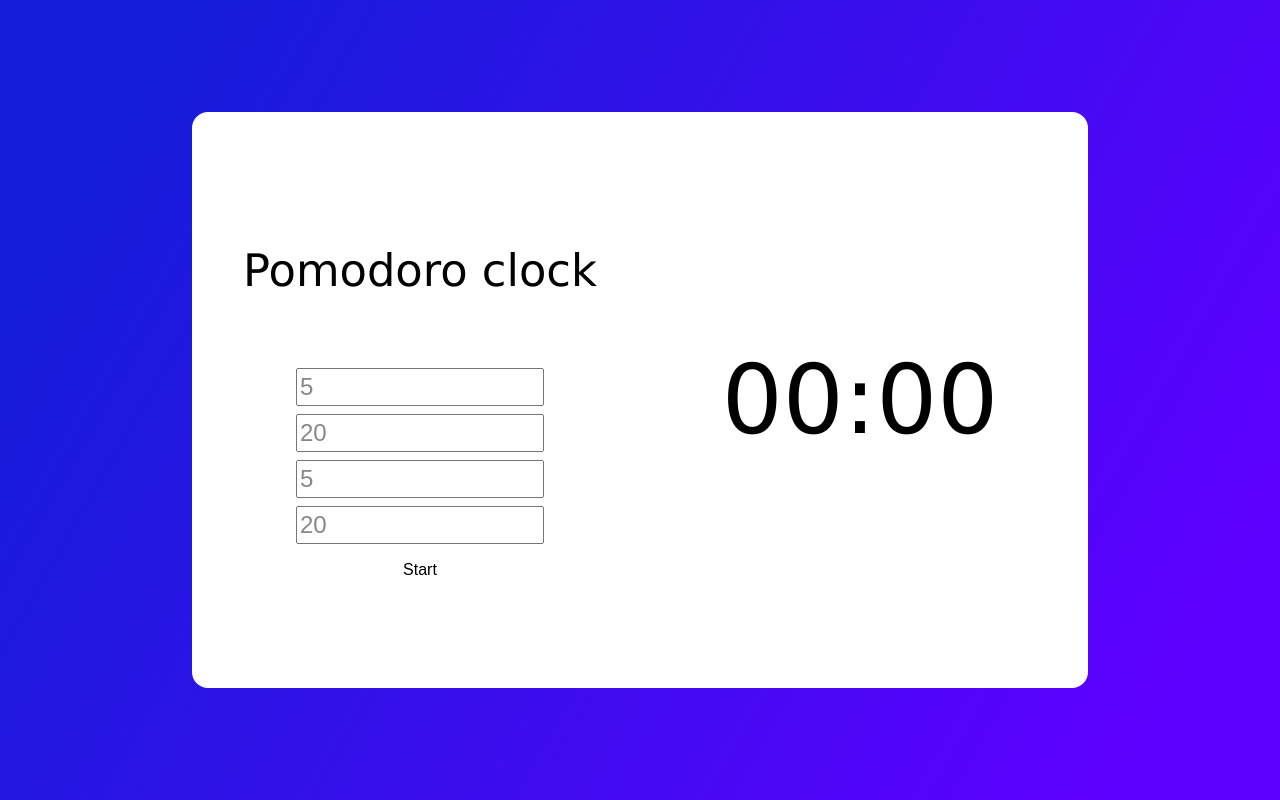
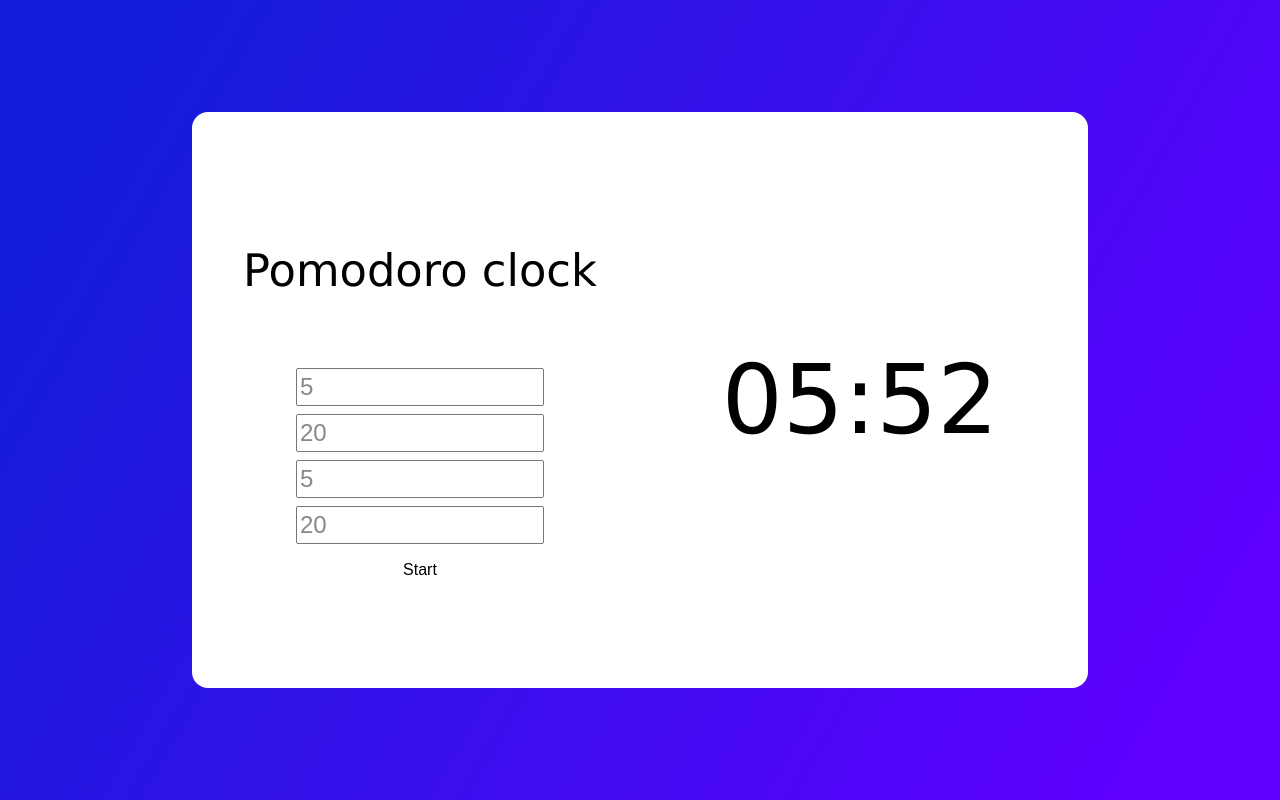
Before and after one commit to ArthurDeveloper/pomodoro-clock, an Angular app: page / in a window 1280 px wide. Built offline with nearby package versions, Linux system fonts and the light colour scheme.

Commit message:
feat: Implemented simple countdown in clock componente

```diff
--- a/src/app/clock/clock.component.html
+++ b/src/app/clock/clock.component.html
@@ -1,3 +1,9 @@
 <aside class="clock">
-	00:00
+	{{minutes.toLocaleString('en-US', {
+		minimumIntegerDigits: 2,
+		useGrouping: false
+	  })}}:{{seconds.toLocaleString('en-US', {
+		minimumIntegerDigits: 2,
+		useGrouping: false
+	  })}}
 </aside>
--- a/src/app/clock/clock.component.ts
+++ b/src/app/clock/clock.component.ts
@@ -1,10 +1,23 @@
-import { Component } from '@angular/core';
+import { Component, OnInit } from '@angular/core';
 
 @Component({
 	selector: 'app-clock',
 	templateUrl: './clock.component.html',
 	styleUrls: ['./clock.component.scss']
 })
-export class ClockComponent {
+export class ClockComponent implements OnInit {
+	minutes: number = 5;
+	seconds: number = 59;
+
+	ngOnInit(): void {
+		setInterval(() => {
+			if (this.seconds > 0) {
+				this.seconds--;
+			} else if (this.minutes > 0) {
+				this.minutes--;
+				this.seconds = 59;
+			}
+		}, 1000);
+	}
 
 }
```
